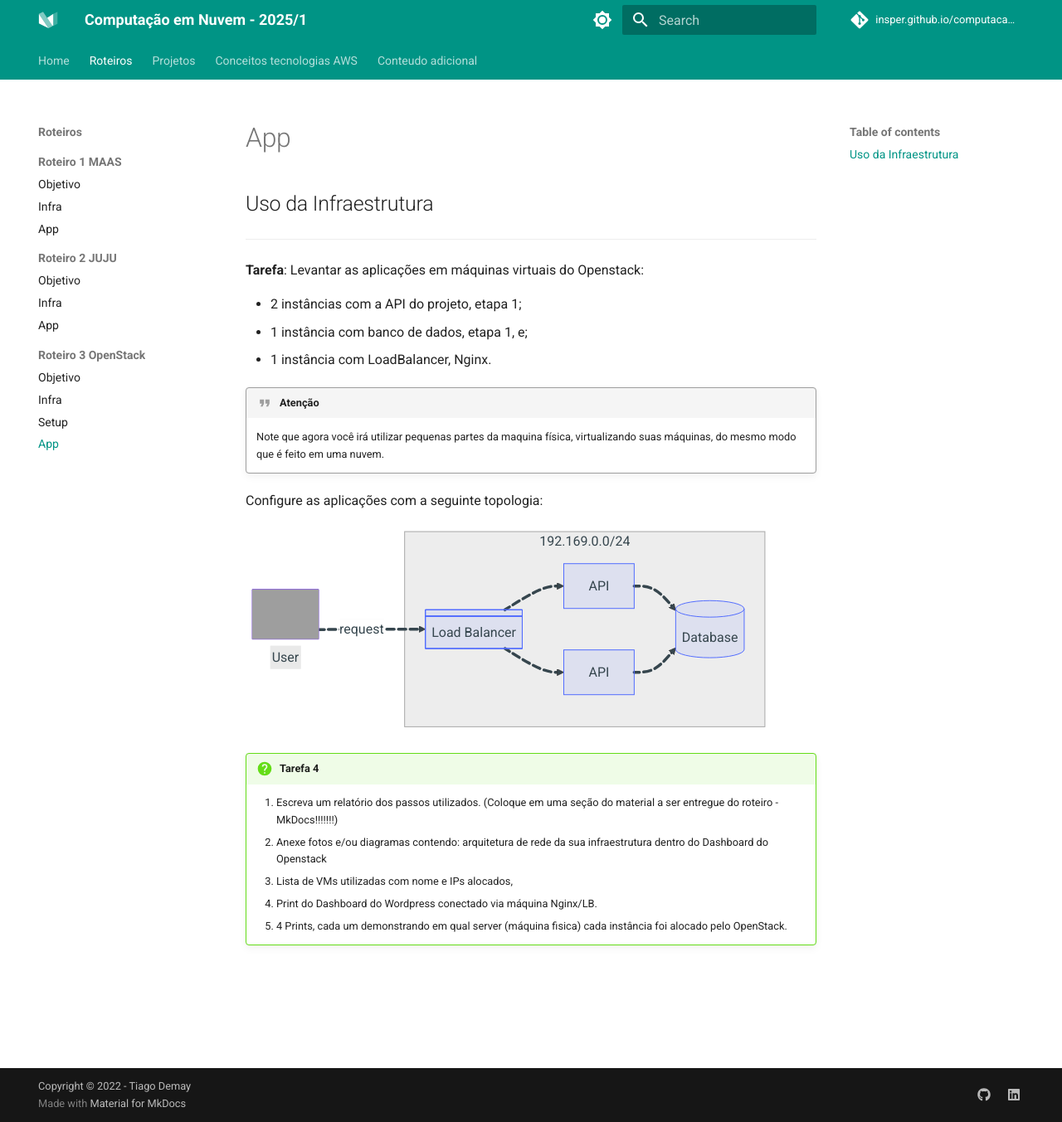
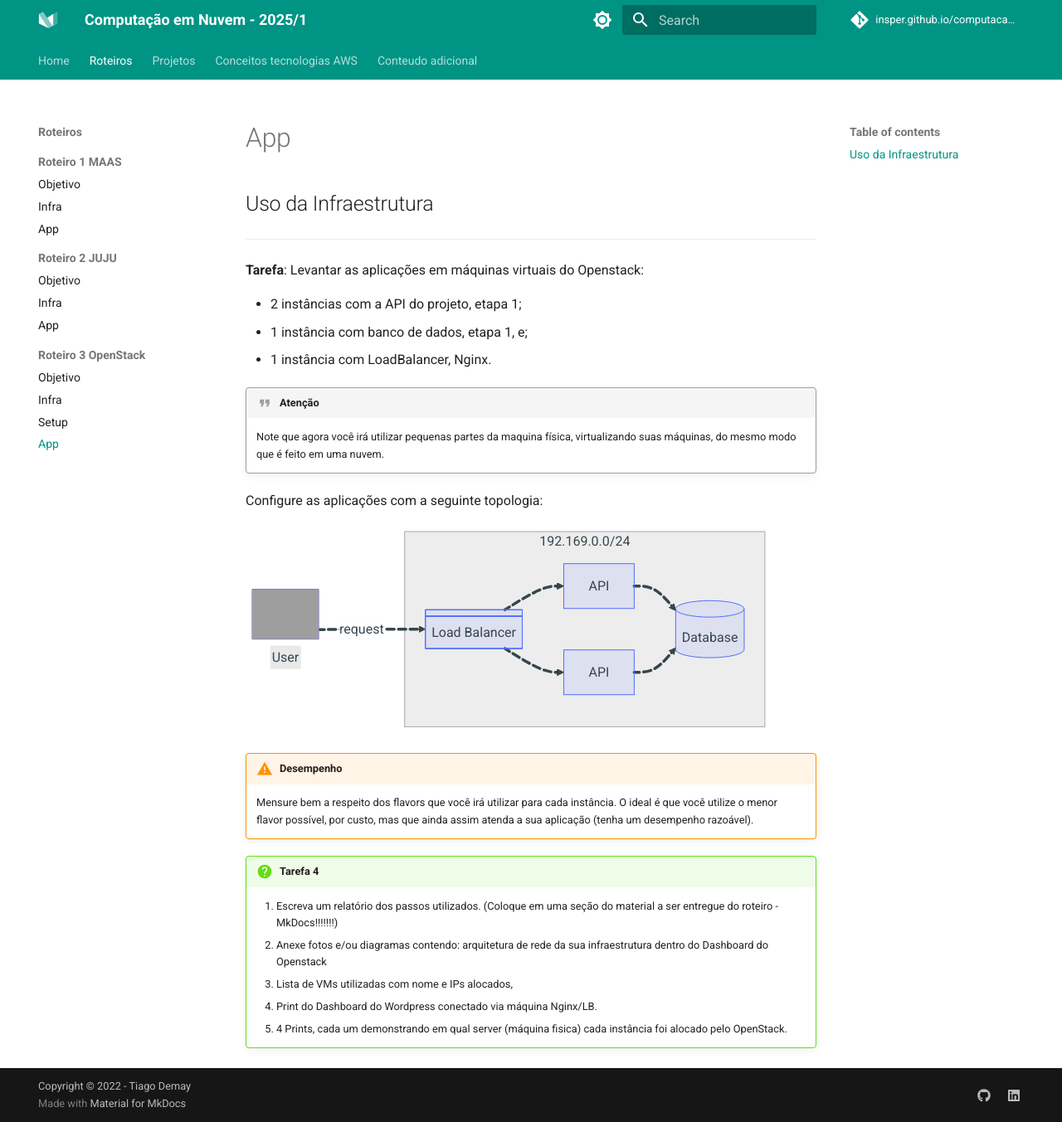
Before and after one commit to Insper/computacao-nuvem, an MkDocs documentation site: the page built from docs/roteiros/3.app.md, in a window 1280 px wide and 1353 px high. Shown: the whole window at 83% size. Built offline with MkDocs 1.6.1 and Material for MkDocs 9.7.7, drawn with Linux system fonts in a browser that asks for light colours; nearby versions of some CDN libraries; comment, search, counter and statistics services are not loaded.

Commit message:
comments

````diff
--- a/docs/roteiros/3.app.md
+++ b/docs/roteiros/3.app.md
@@ -36,6 +36,11 @@ flowchart LR
     user@{ img: "https://insper.github.io/computacao-nuvem/assets/images/fontawesome-user-icon.png", constraint: "on", h: 60, label: "User" }
 ```
 
+!!! warning "Desempenho"
+
+    Mensure bem a respeito dos flavors que você irá utilizar para cada instância. O ideal é que você utilize o menor flavor possível, por custo, mas que ainda assim atenda a sua aplicação (tenha um desempenho razoável).
+
+
 !!! question "Tarefa 4"
 
     1. Escreva um relatório dos passos utilizados. (Coloque em uma seção do material a ser entregue do roteiro - MkDocs!!!!!!!)
````
